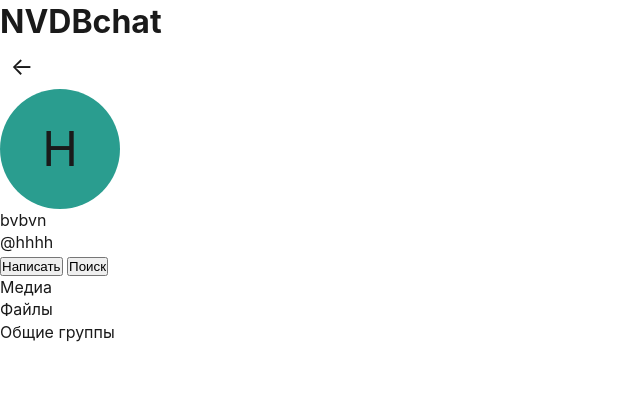
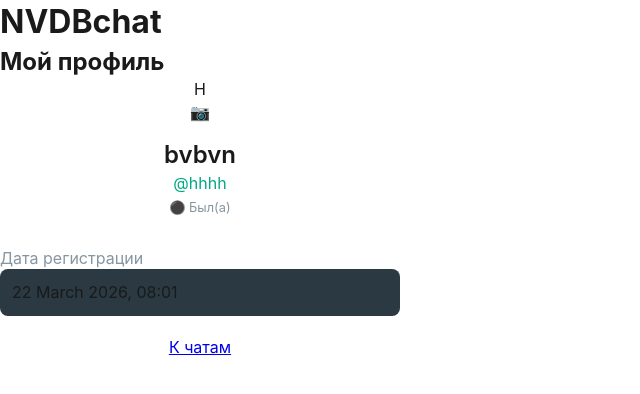
Before and after one commit to Dan202667/NVDBchat, a Flask app: template templates/profile.html in a window 1280 px wide. Shown: the top 394 px of the page, without its empty margins (0-640 px from the left). Run offline with Flask 3, Linux system fonts and the light colour scheme; the template is opened without the code that fills it: values that come from a table or form of the project are taken from there, others are empty; data comes from the database, SQL or seed files in the repository.

Commit message:
Update profile.html

```diff
--- a/templates/profile.html
+++ b/templates/profile.html
@@ -1,64 +1,60 @@
 {% extends "base.html" %}
+{% block content %}
+<div class="auth-container" style="max-width: 400px;">
+    <h2>Мой профиль</h2>
 
-{% block content %}
-<div class="profile-container">
-    <div class="profile-header">
-        <div class="back-button" onclick="goBack()">←</div>
-        <div class="profile-avatar-large" onclick="showAvatarMenu()">
+    <div style="text-align: center; margin-bottom: 30px; position: relative;">
+        <div class="avatar-wrapper">
             {% if user.avatar_url %}
-                <img src="{{ user.avatar_url }}" style="width: 120px; height: 120px; border-radius: 60px;">
+                <img src="{{ user.avatar_url }}" class="profile-avatar" id="profileAvatar">
             {% else %}
-                <div style="width: 120px; height: 120px; border-radius: 60px; background: var(--accent-color); display: flex; align-items: center; justify-content: center; font-size: 48px;">
+                <div class="profile-avatar-placeholder" id="profileAvatar">
                     {{ user.username[0]|upper if user.username else '?' }}
                 </div>
             {% endif %}
+            <label for="avatarUpload" class="avatar-upload-btn">
+                📷
+                <input type="file" id="avatarUpload" accept="image/*" style="display: none;">
+            </label>
         </div>
-        <div class="profile-name">{{ user.name }}</div>
-        <div class="profile-username">@{{ user.username }}</div>
-        <div class="profile-actions">
-            <button class="profile-action-btn" onclick="navigateTo('/chats')">Написать</button>
-            <button class="profile-action-btn" onclick="searchInChat()">Поиск</button>
+        <div style="font-size: 1.5rem; font-weight: 600; margin-top: 15px;">{{ user.name }}</div>
+        <div style="color: #00a884;">@{{ user.username }}</div>
+        <div style="font-size: 0.8rem; color: #8696a0; margin-top: 5px;">
+            {% if user.is_online %}
+                🟢 Онлайн
+            {% else %}
+                ⚫ Был(а) {{ user.last_seen.strftime('%d.%m.%Y %H:%M') }}
+            {% endif %}
         </div>
     </div>
 
-    <div class="profile-section">
-        <div class="section-title">Медиа</div>
-        <div class="media-grid" id="mediaGrid"></div>
+    <div class="form-group" style="margin-top: 20px;">
+        <label style="color: #8696a0;">Дата регистрации</label>
+        <div style="background: #2a3942; padding: 12px; border-radius: 8px;">
+            {{ user.created_at.strftime('%d %B %Y, %H:%M') }}
+        </div>
     </div>
 
-    <div class="profile-section">
-        <div class="section-title">Файлы</div>
-        <div id="filesList"></div>
-    </div>
-
-    <div class="profile-section">
-        <div class="section-title">Общие группы</div>
-        <div id="commonGroups"></div>
-    </div>
+    <a href="{{ url_for('chats') }}" class="btn" style="margin-top: 20px; display: block; text-align: center;">К чатам</a>
 </div>
 
 <script>
-    function goBack() { window.history.back(); }
-    function navigateTo(url) { window.location.href = url; }
-    function searchInChat() { alert('Поиск в чате'); }
-    function showAvatarMenu() { alert('Увеличить / Сохранить / Удалить'); }
-
-    // Загрузка медиа
-    fetch('/get_user_media/{{ user.id }}')
-    .then(response => response.json())
-    .then(data => {
-        const mediaGrid = document.getElementById('mediaGrid');
-        data.media.forEach(url => {
-            const img = document.createElement('img');
-            img.src = url;
-            img.style.width = '80px';
-            img.style.height = '80px';
-            img.style.objectFit = 'cover';
-            img.style.borderRadius = '8px';
-            img.style.cursor = 'pointer';
-            img.onclick = () => window.open(url);
-            mediaGrid.appendChild(img);
-        });
+    document.getElementById('avatarUpload').addEventListener('change', function(e) {
+        const file = e.target.files[0];
+        if (file) {
+            const formData = new FormData();
+            formData.append('avatar', file);
+            fetch('/upload_avatar', {
+                method: 'POST',
+                body: formData
+            })
+            .then(response => {
+                if (response.redirected) {
+                    window.location.href = response.url;
+                }
+            })
+            .catch(err => console.error('Error:', err));
+        }
     });
 </script>
 {% endblock %}
```
